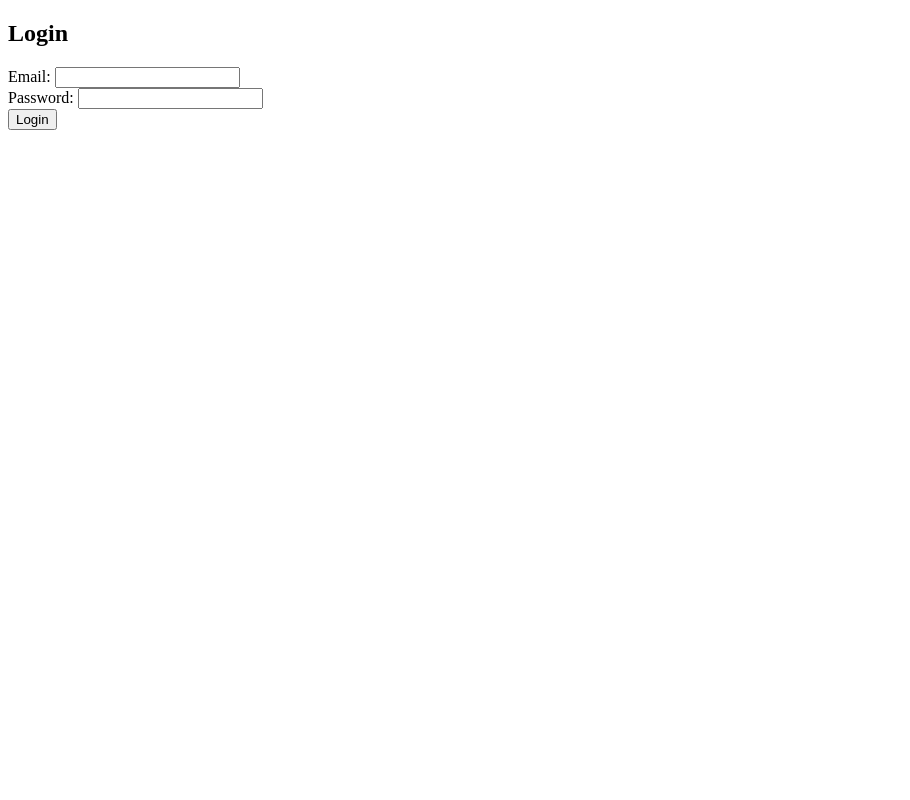
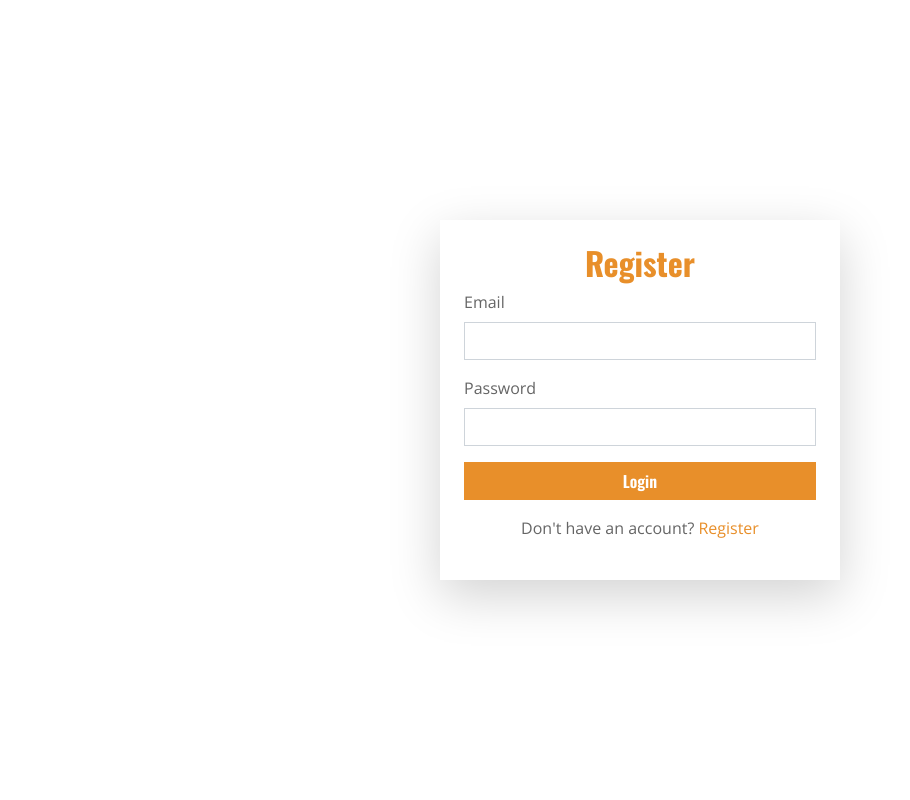
Before and after one commit to PATSDO/FOODAI, a PHP site: page /chat/login.php in a window 1280 px wide. Shown: the whole page, without its empty margins (0-910 px from the left). Run offline with PHP 8.4, Linux system fonts and the light colour scheme; some libraries are stand-ins or nearby versions.

Commit message:
Update login.php

```diff
--- a/login.php
+++ b/login.php
@@ -36,18 +36,37 @@ if ($_SERVER["REQUEST_METHOD"] == "POST") {
 <!DOCTYPE html>
 <html>
 <head>
-    <title>Login</title>
+<meta charset="UTF-8">
+    <meta name="viewport" content="width=device-width, initial-scale=1.0">
+    <title>Login - Food AI</title>
+    <link href="https://fonts.googleapis.com/css2?family=Open+Sans:wght@400;600&family=Oswald:wght@500;600;700&family=Pacifico&display=swap" rel="stylesheet">
+    <link href="https://cdnjs.cloudflare.com/ajax/libs/font-awesome/5.10.0/css/all.min.css" rel="stylesheet">
+    <link href="https://cdn.jsdelivr.net/npm/bootstrap-icons@1.4.1/font/bootstrap-icons.css" rel="stylesheet">
+    <link href="css/bootstrap.min.css" rel="stylesheet">
+    <link href="css/style.css" rel="stylesheet">
 </head>
 <body>
-    <h2>Login</h2>
-    <form method="POST" action="login.php">
-        <label>Email:</label>
-        <input type="email" name="email" required><br>
+<body>
+    <div class="container d-flex justify-content-center align-items-center min-vh-100">
+        <div class="card p-4 shadow-lg border-0" style="width: 400px;">
+            <h2 class="text-center text-primary">Register</h2>
+            <?php if(isset($_SESSION['error'])): ?>
+                <div class="alert alert-danger"> <?php echo $_SESSION['error']; unset($_SESSION['error']); ?> </div>
+            <?php endif; ?>
+            <form action="register.php" method="POST">
+                <div class="mb-3">
+                    <label class="form-label">Email</label>
+                    <input type="email" name="email" class="form-control" required>
+                </div>
+                <div class="mb-3">
+                    <label class="form-label">Password</label>
+                    <input type="password" name="password" class="form-control" required>
+                </div>
+                <button type="submit" class="btn btn-primary w-100">Login</button>
 
-        <label>Password:</label>
-        <input type="password" name="password" required><br>
-
-        <button type="submit">Login</button>
-    </form>
+                <p class="mt-3 text-center">Don't have an account? <a href="register.php">Register</a></p>
+            </form>
+        </div>
+    </div>
 </body>
 </html>
```
